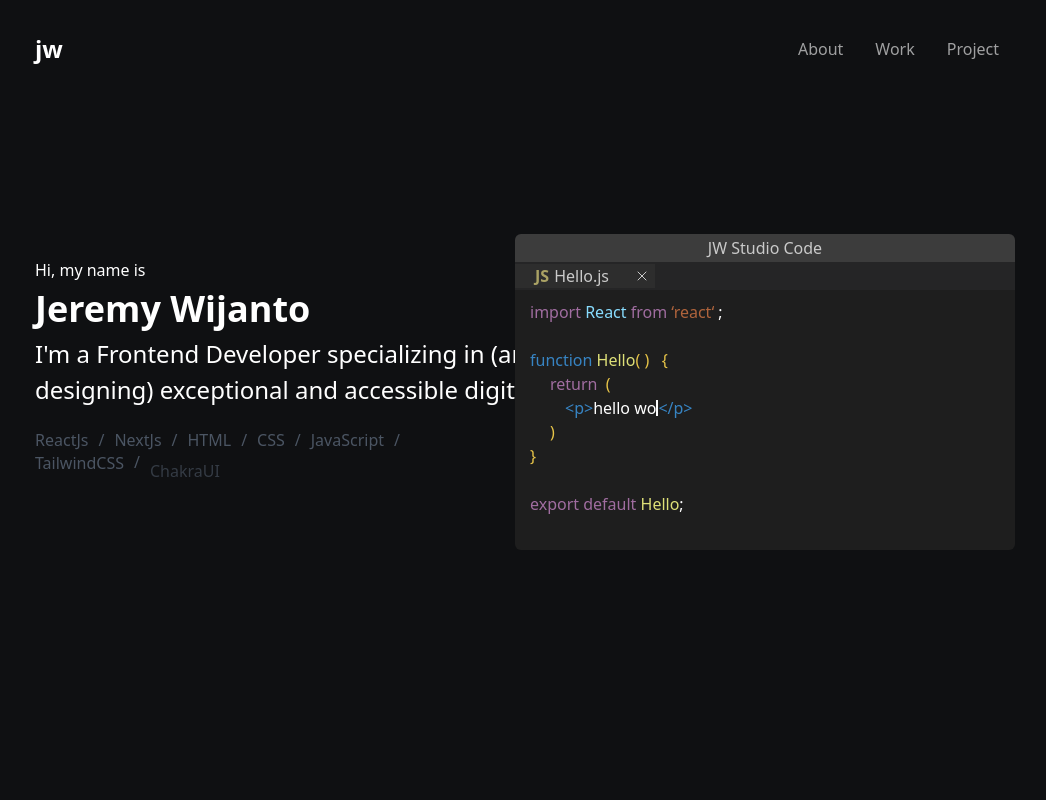
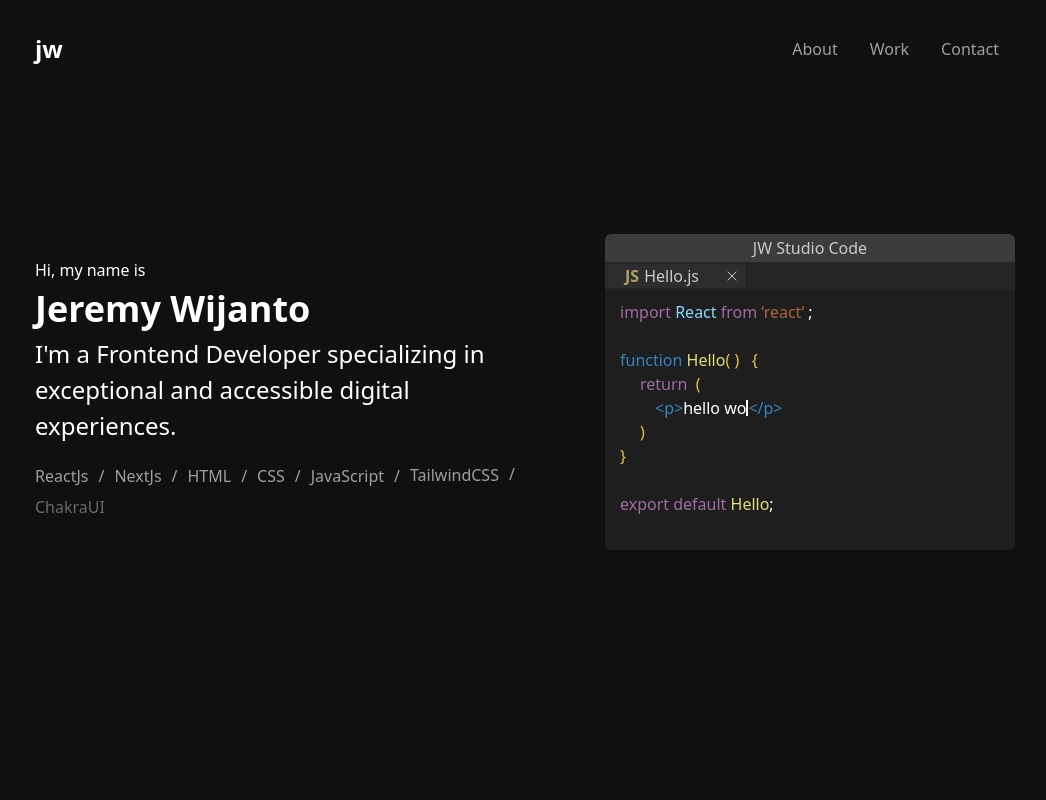
Before and after one commit to jeremyPWE/personal-portfolio, a Next.js app: page / in a window 1280 px wide. Shown: the top 800 px of the page, without its empty margins (115-1161 px from the left). Built offline with nearby package versions, Linux system fonts and the light colour scheme; what tw-elements would draw is missing.

Commit message:
responsive website

```diff
--- a/components/Footer.js
+++ b/components/Footer.js
@@ -2,9 +2,19 @@ import React from "react";
 import Link from "next/link";
 import Section from "./Section";
 
+const isBrowser = () => typeof window !== "undefined"; //The approach recommended by Next.js
+
+function scrollToTop() {
+  if (!isBrowser()) return;
+  window.scrollTo({ top: 0, behavior: "smooth" });
+}
+
 function Footer() {
   return (
-    <Section className="text-white flex flex-col w-full items-center pt-[80px] pb-[100px]">
+    <Section
+      className="text-white flex flex-col w-full items-center pt-[80px] pb-[50px]"
+      id="contact"
+    >
       <h1 className="">Get In Touch.</h1>
       <p className="max-w-[600px] text-center pt-[20px] opacity-60">
         I am always open to exploring new collaborations and projects. If you
@@ -36,6 +46,13 @@ function Footer() {
           </Link>
         </li>
       </ul>
+
+      <p
+        className="border-b cursor-pointer pt-[50px] text-[14px]"
+        onClick={scrollToTop}
+      >
+        BACK TO TOP
+      </p>
     </Section>
   );
 }
--- a/components/Header.js
+++ b/components/Header.js
@@ -4,21 +4,30 @@ import React from "react";
 function Header({ ...props }) {
   return (
     <Head>
-      <title>{props.title}</title>
-      <meta name="description" content={props.description} />
-      <link rel="icon" href="" />
+      <title>Jeremy Wijanto</title>
+      <meta
+        name="description"
+        content="Jeremy is a Frontend Developer specializing in exceptional and accessible digital experiences."
+      />
+      <link rel="icon" href="/jw-icon.png" />
       <meta name="viewport" content="initial-scale=1.0, width=device-width" />
 
       <meta property="og:type" content="website" />
       <meta property="og:url" content="https://jeremywijanto.com/" />
-      <meta property="og:title" content={props.title} />
-      <meta property="og:description" content={props.description} />
-      <meta property="og:image" content="" />
+      <meta property="og:title" content="Jeremy Wijanto" />
+      <meta
+        property="og:description"
+        content="Jeremy is a Frontend Developer specializing in exceptional and accessible digital experiences."
+      />
+      <meta property="og:image" content="/jw-icon.png" />
       <meta property="twitter:card" content="summary_large_image" />
       <meta property="twitter:url" content="https://jeremywijanto.com/" />
-      <meta property="twitter:title" content={props.title} />
-      <meta property="twitter:description" content={props.description} />
-      <meta property="twitter:image" content="" />
+      <meta property="twitter:title" content="Jeremy Wijanto" />
+      <meta
+        property="twitter:description"
+        content="Jeremy is a Frontend Developer specializing in exceptional and accessible digital experiences."
+      />
+      <meta property="twitter:image" content="jw-icon.png" />
     </Head>
   );
 }
--- a/components/Hero.js
+++ b/components/Hero.js
@@ -6,7 +6,7 @@ const hOne = "Hi, I'm Jeremy";
 const hTwo = "I'm a Frontend Developer";
 const hThree =
   "ReactJs / NextJs / HTML / CSS / JavaScript / TailwindCSS / ChakraUI / FramerMotion / REST API / AJAX / Recoil / SWR";
-const hFour = `I'm a Frontend Developer specializing in  (and sometimes designing) exceptional and accessible digital experiences.`;
+const hFour = `I'm a Frontend Developer specializing in exceptional and accessible digital experiences.`;
 const hFive = "Hi, my name is";
 const hSix = "Jeremy Wijanto";
 function words(children) {
@@ -153,8 +153,10 @@ function Banner() {
       >
         <p>{hFive}</p>
         <h2>{hSix}</h2>
-        <h3 className="w-[700px] pb-[20px] ">{hFour}</h3>
-        <div className="w-[400px] text-gray-600">
+        <h3 className="md:w-[310px] lg:w-[400px] xl:w-[490px] 2xl:w-[600px] pb-[20px] ">
+          {hFour}
+        </h3>
+        <div className="md:w-[310px] lg:w-[400px] xl:w-[500px] opacity-60">
           <motion.p
             className="flex flex-wrap overflow-hidden"
             variants={container}
@@ -171,11 +173,11 @@ function Banner() {
         variants={fadeIn}
         initial="hidden"
         animate="visible"
-        className="absolute right-0 top-[17vh] overflow-hidden"
+        className="absolute right-0 top-[17vh] overflow-hidden hidden md:flex"
       >
         <motion.div
           variants={slideUp}
-          className="relative w-[500px] box-shadow-sm"
+          className="relative w-[320px] lg:w-[410px] 2xl:w-[500px] box-shadow-sm"
         >
           <div className="text-[#CACACA] bg-[#3C3C3C] flex justify-center py-[2px] rounded-t-md">
             <p>JW Studio Code</p>
--- a/components/HomeAbout.js
+++ b/components/HomeAbout.js
@@ -4,7 +4,7 @@ import Section from "./Section";
 
 function HomeAbout() {
   return (
-    <Section className="pb-[150px]">
+    <Section className="pb-[150px]" id="about">
       <div className="flex flex-col w-full">
         <h2 className="">About Me</h2>
         <div className="flex flex-col justify-center items-center lg:flex-row lg:pt-[40px]">
--- a/components/HomeProject.js
+++ b/components/HomeProject.js
@@ -26,7 +26,7 @@ function HomeProject() {
                   />
                 </video>
               </div>
-              <p className="pt-[8px] xl:pt-[15px]">
+              <p className="pt-[8px] xl:pt-[15px] opacity-70">
                 The News App is an innovative tool powered by News API, designed
                 to demonstrate the capabilities of API parameters and keep users
                 informed with the latest news. With features like search and
@@ -52,7 +52,7 @@ function HomeProject() {
                   />
                 </video>
               </div>
-              <p className="pt-[8px] xl:pt-[15px]">
+              <p className="pt-[8px] xl:pt-[15px] opacity-70">
                 The Kanban Board app is a simple, yet effective tool for project
                 management. Created to learn about the powerful features of
                 reducer, dynamic import, and local storage, this app allows
--- a/components/HomeWork.js
+++ b/components/HomeWork.js
@@ -4,7 +4,7 @@ import Section from "./Section";
 function HomeWork() {
   const [work, setWork] = React.useState("merokket");
   return (
-    <Section>
+    <Section id="work">
       <div className="flex flex-col w-full">
         <h2>Work Experience</h2>
         <div className="flex flex-col lg:flex-row pt-[20px] lg:pt-[40px]">
--- a/components/Navigation.js
+++ b/components/Navigation.js
@@ -20,7 +20,7 @@ const Navbar = ({ toggle, route, router, ...props }) => {
         </div>
         <div className="flex">
           <Link
-            href="/about"
+            href="/#about"
             passHref
             className={`p-4 hover:opacity-100 opacity-60 items-center gap-2 hidden md:flex text-[16px]`}
           >
@@ -34,11 +34,11 @@ const Navbar = ({ toggle, route, router, ...props }) => {
             <div className={props.className}>Work</div>
           </Link>
           <Link
-            href="/project"
+            href="/#contact"
             passHref
             className={`p-4 hover:opacity-100 opacity-60 items-center gap-2 hidden md:flex text-[16px]`}
           >
-            <div className={props.className}>Project</div>
+            <div className={props.className}>Contact</div>
           </Link>
         </div>
         <div className="cursor-pointer md:hidden" onClick={toggle}>
@@ -103,7 +103,11 @@ const Sidebar = ({ isOpen, toggle, route, ...props }) => {
             onClick={toggle}
           >
             <li className="w-full">
-              <Link href="/about" passHref className={`block px-5 text-[22px]`}>
+              <Link
+                href="/#about"
+                passHref
+                className={`block px-5 text-[22px]`}
+              >
                 <div>About</div>
               </Link>
             </li>
@@ -114,11 +118,11 @@ const Sidebar = ({ isOpen, toggle, route, ...props }) => {
             </li>
             <li className="w-full">
               <Link
-                href="/project"
+                href="/#contact"
                 passHref
                 className={`block px-5 text-[22px]`}
               >
-                <div>Project</div>
+                <div>Contact</div>
               </Link>
             </li>
           </ul>
```
Also changed, not shown: public/jw-icon.png (added).
